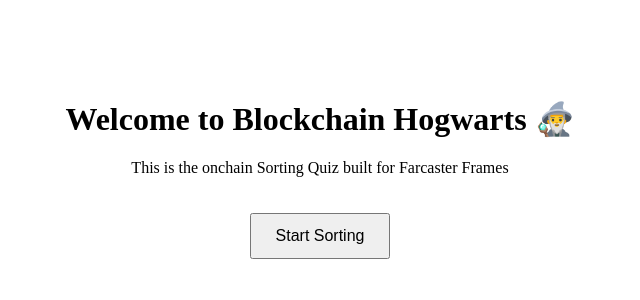
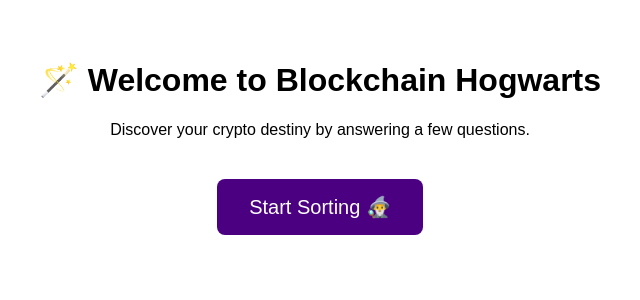
Before and after one commit to zguz34/farcaster-frames-quiz, a Next.js app: page / in a window 1280 px wide. Shown: the top 300 px of the page, without its empty margins (320-960 px from the left). Built offline with nearby package versions, Linux system fonts and the light colour scheme.

Commit message:
Fix landing page for mini app

```diff
--- a/app/page.tsx
+++ b/app/page.tsx
@@ -1,12 +1,22 @@
-export default function Home() {
+export default function Page() {
   return (
-    <div style={{ textAlign: 'center', marginTop: '100px' }}>
-      <h1>Welcome to Blockchain Hogwarts 🧙‍♂️</h1>
-      <p>This is the onchain Sorting Quiz built for Farcaster Frames</p>
-      <a href="/api/frame?id=1">
-        <button style={{ padding: '12px 24px', fontSize: '16px', marginTop: '20px' }}>
-          Start Sorting
-        </button>
+    <div style={{ padding: '2rem', fontFamily: 'sans-serif', textAlign: 'center' }}>
+      <h1>🪄 Welcome to Blockchain Hogwarts</h1>
+      <p>Discover your crypto destiny by answering a few questions.</p>
+      <a
+        href="/api/frame"
+        style={{
+          display: 'inline-block',
+          marginTop: '1.5rem',
+          padding: '1rem 2rem',
+          fontSize: '1.25rem',
+          backgroundColor: '#4B0082',
+          color: '#fff',
+          borderRadius: '8px',
+          textDecoration: 'none',
+        }}
+      >
+        Start Sorting 🧙‍♂️
       </a>
     </div>
   );
```
